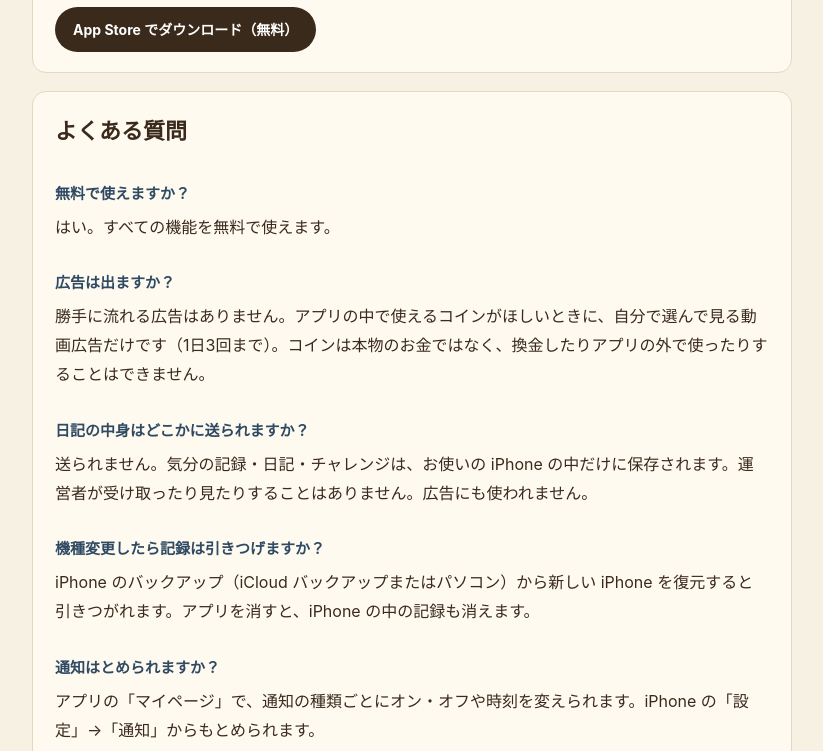
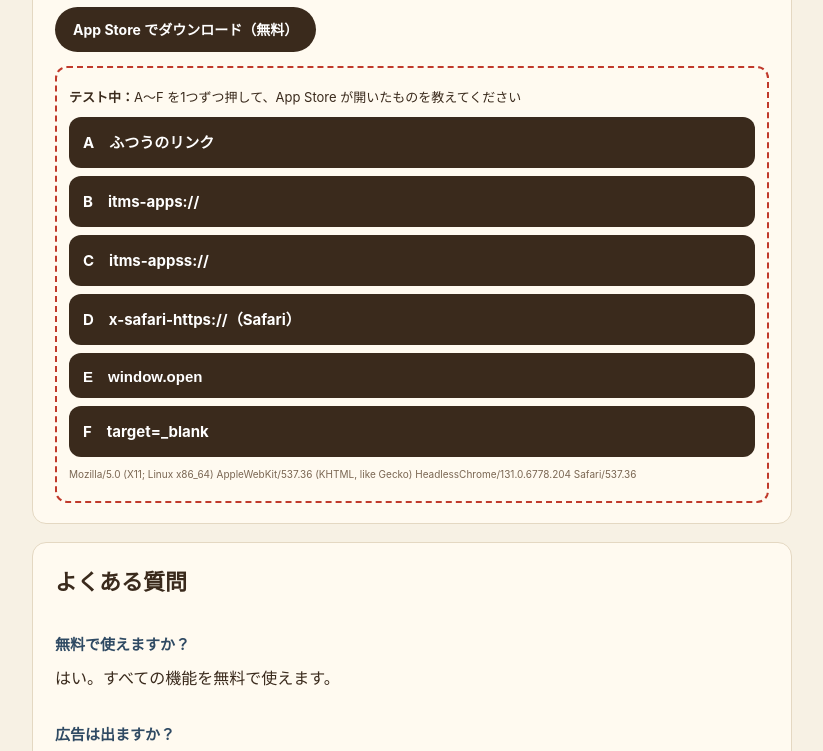
Before and after one commit to asuka5win7/asuka5win7.github.io, a plain HTML site: page taisetsu/index.html in a window 1280 px wide. Shown: the part 595-1346 px from the top of the page, without its empty margins (228-1051 px from the left). Drawn offline with Linux system fonts and the light colour scheme.

Commit message:
ひとこと日記：LP に App Store の開き方テストボタン（一時的）
Co-Authored-By: Claude Opus 5.5 <noreply@anthropic.com>

```diff
--- a/taisetsu/index.html
+++ b/taisetsu/index.html
@@ -64,6 +64,19 @@
         <dt>言語</dt><dd>日本語</dd>
       </dl>
       <a class="store" id="dl" href="https://apps.apple.com/jp/app/id6836663352">App Store でダウンロード（無料）</a>
+      <!-- TEST-START：TikTok で App Store が開ける方法を調べるための一時的なボタン（結果が出たら消す） -->
+      <div class="opentest">
+        <p><b>テスト中：</b>A〜F を1つずつ押して、App Store が開いたものを教えてください</p>
+        <a class="t" href="https://apps.apple.com/jp/app/id6836663352">A　ふつうのリンク</a>
+        <a class="t" href="itms-apps://apps.apple.com/jp/app/id6836663352">B　itms-apps://</a>
+        <a class="t" href="itms-appss://apps.apple.com/jp/app/id6836663352">C　itms-appss://</a>
+        <a class="t" href="x-safari-https://apps.apple.com/jp/app/id6836663352">D　x-safari-https://（Safari）</a>
+        <button class="t" type="button" onclick="window.open('https://apps.apple.com/jp/app/id6836663352','_blank')">E　window.open</button>
+        <a class="t" href="https://apps.apple.com/jp/app/id6836663352" target="_blank" rel="noopener">F　target=_blank</a>
+        <p class="ua" id="ua"></p>
+        <script>document.getElementById('ua').textContent = navigator.userAgent</script>
+      </div>
+      <!-- TEST-END -->
       <div class="inapp" id="inapp" hidden>
         <p><strong>TikTok などのアプリの中では、App Store が開けないことがあります。</strong></p>
         <ol>
@@ -105,7 +118,7 @@
       <p>不具合のときは、お使いの iPhone の機種と iOS のバージョン、どんな操作をしたときに起きたかを書いていただけると助かります。</p>
     </div>
 
-    <footer>© ひとこと日記<br><a href="open-test.html">App Store が開けないときのテスト</a></footer>
+    <footer>© ひとこと日記</footer>
   </div>
   <div class="inapp-arrow" id="arrow" hidden>ここから「ブラウザで開く」<span>↗</span></div>
   <script>
@@ -124,7 +137,7 @@
       var arrow = document.getElementById('arrow');
       box.hidden = false;
       arrow.hidden = false;
-      document.getElementById('dl').addEventListener('click', function (e) {
+      if (false) document.getElementById('dl').addEventListener('click', function (e) {
         // iOS 17 以降：Safari で App Store のページを開く（だめなときは上の案内で）
         e.preventDefault();
         location.href = 'x-safari-' + STORE;
--- a/taisetsu/style.css
+++ b/taisetsu/style.css
@@ -47,3 +47,6 @@ footer { color: var(--soft); font-size: 12px; padding: 20px 0 40px; }
 .inapp .hint { color: var(--soft); font-size: 12px; margin-top: 8px; }
 .inapp-arrow { position: fixed; top: 8px; right: 10px; z-index: 10; padding: 6px 12px; border-radius: 999px; background: var(--ink); color: #fff; font-size: 12px; font-weight: 700; box-shadow: 0 2px 8px rgba(0,0,0,.2); }
 .inapp-arrow span { margin-left: 4px; }
+.opentest { margin-top: 14px; padding: 12px; border: 2px dashed #c0392b; border-radius: 12px; font-size: 13px; }
+.opentest .t { display: block; margin: 8px 0; padding: 12px 14px; border: 0; border-radius: 12px; background: var(--ink); color: #fff; font-size: 15px; font-weight: 700; text-decoration: none; text-align: left; width: 100%; }
+.opentest .ua { font-size: 10px; color: var(--soft); word-break: break-all; }
```
